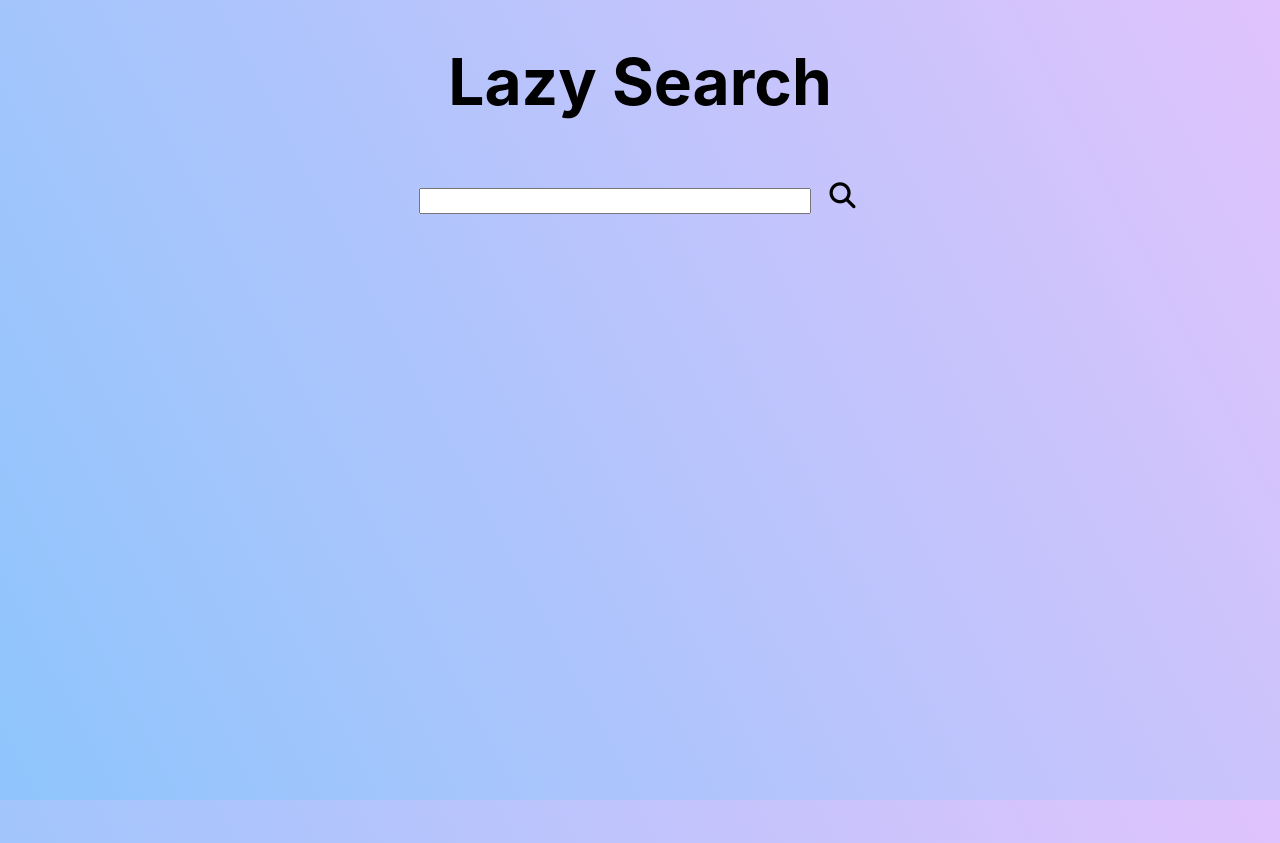
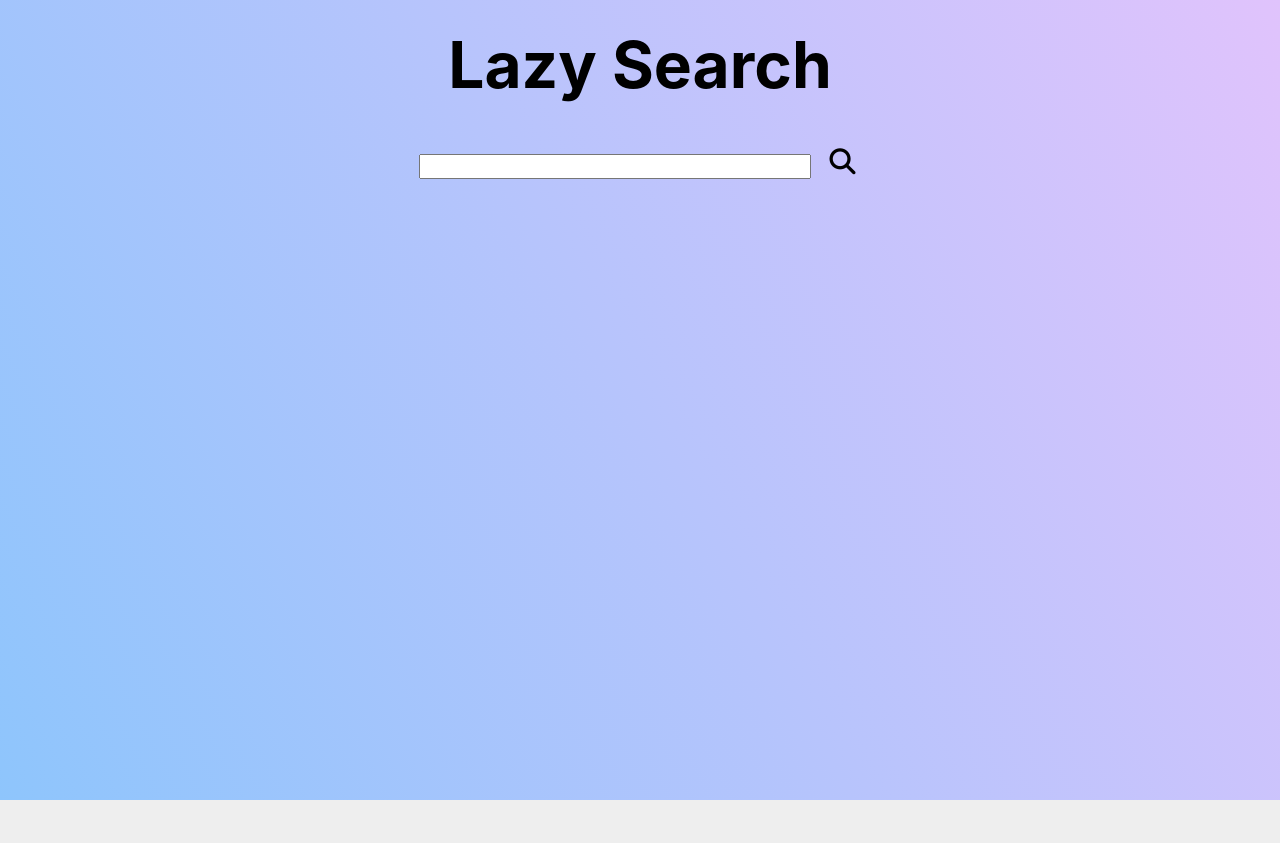
Before and after one commit to Pyxxil/TerribleHack, a React (Vite) app: page /lazysearch in a window 1280 px wide. After the commit the page ends 800 px from the top, so only its background shows below. Built offline with nearby package versions, Linux system fonts and the light colour scheme.

Commit message:
Constrict background to lmgtfy

```diff
--- a/src/lazysearch/index.tsx
+++ b/src/lazysearch/index.tsx
@@ -3,7 +3,7 @@ import Search from "./search";
 
 const LMGTFY = () => {
   return (
-    <div>
+    <div className="lmgtfy">
         <Search />
     </div>
   );
--- a/src/lazysearch/search.tsx
+++ b/src/lazysearch/search.tsx
@@ -18,7 +18,7 @@ const Search = () => {
     }
 
     return (
-        <div className="lmgtfy">
+        <div>
             <h1>Lazy Search</h1>
             <span>
                 <input type="text" id="search" className="user-input" required />
--- a/src/lazysearch/styles.css
+++ b/src/lazysearch/styles.css
@@ -1,10 +1,13 @@
-.lmgtfy html, body {
+.lmgtfy {
+    height: 100vh;
     background-color: #8EC5FC;
     background-image: linear-gradient(62deg, #8EC5FC 0%, #E0C3FC 100%);
 }
 
 .lmgtfy h1 {
     font-size: 5vw;
+    margin: 0;
+    padding: 2vw;
 }
 
 .lmgtfy .user-input {
```
